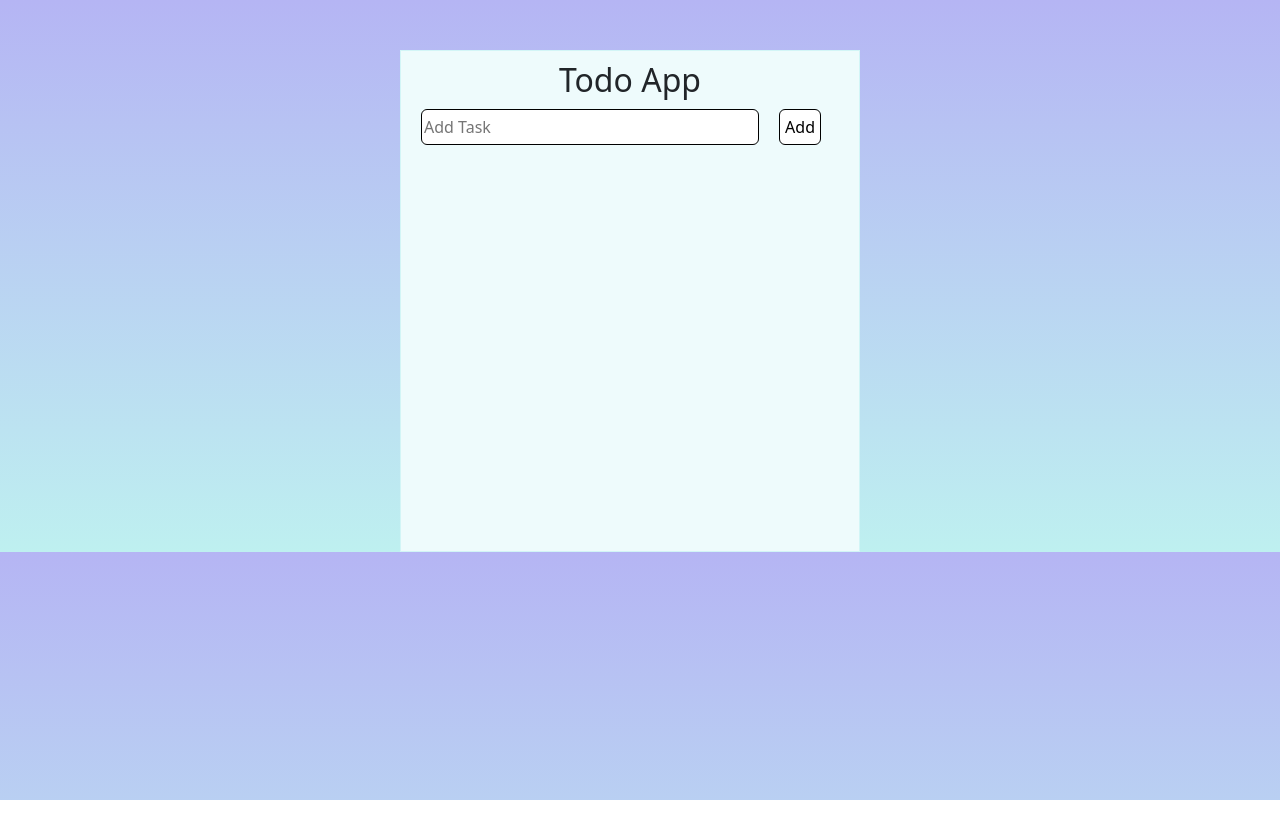
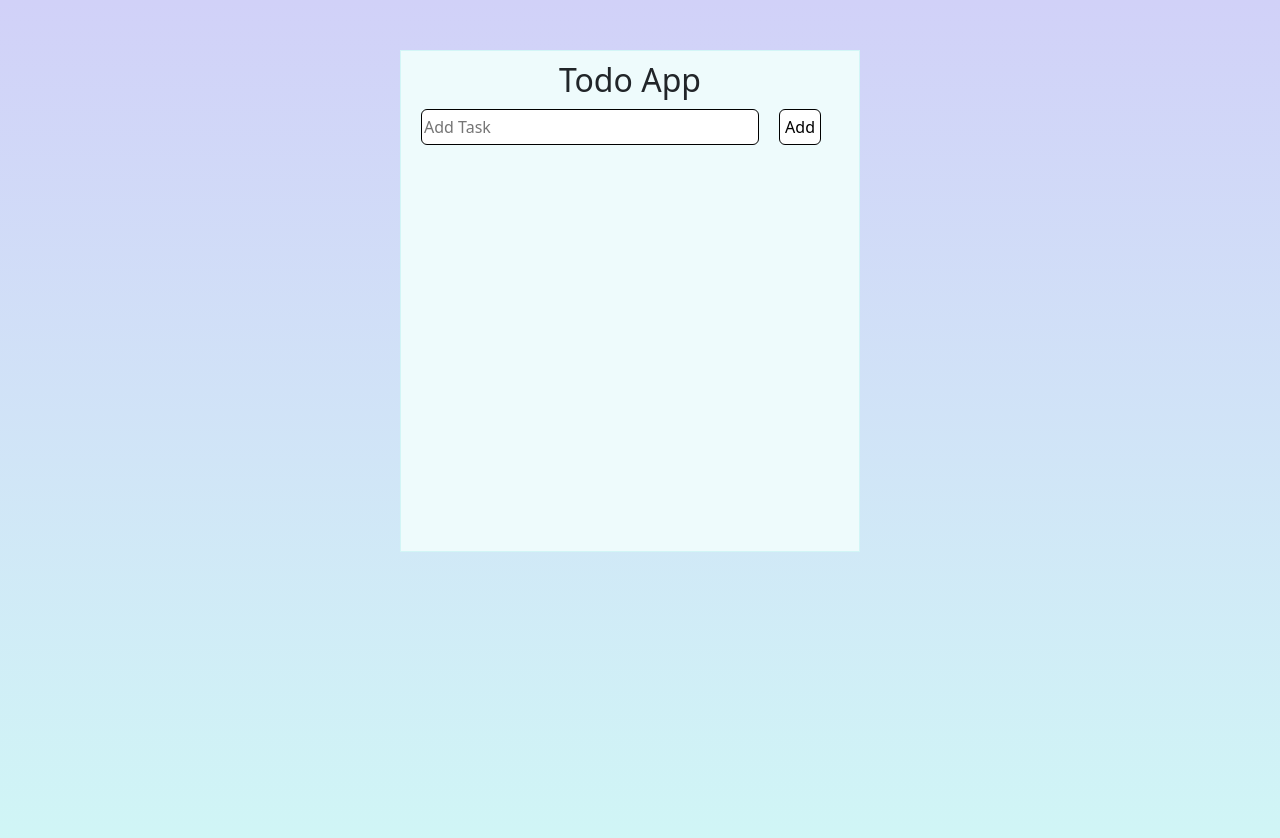
Before and after one commit to supriya855/Todo-App, an Angular app: page / in a window 1280 px wide. Shown: the top 838 px of the page. Before the commit the page ends 800 px from the top, so only its background shows below. Built offline with nearby package versions, Linux system fonts and the light colour scheme.

Commit message:
Update styles.css

```diff
--- a/src/styles.css
+++ b/src/styles.css
@@ -1,3 +1,5 @@
-body{
-   background-image: linear-gradient(rgb(181, 181, 244),rgb(190, 240, 240))
+body {
+  background-image: linear-gradient(rgb(209, 209, 248),rgb(208, 246, 246));
+  height: 100vh;
+  margin: 0;
 }
```
